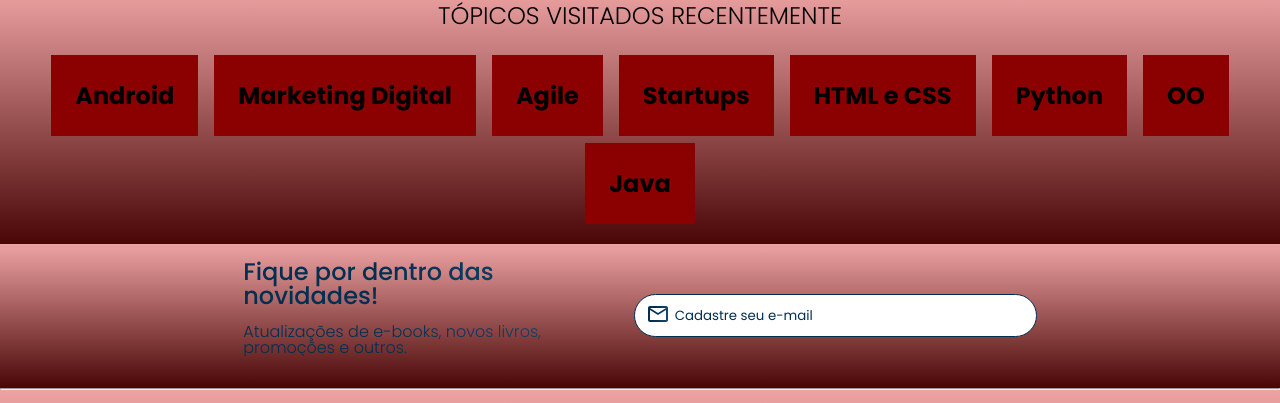
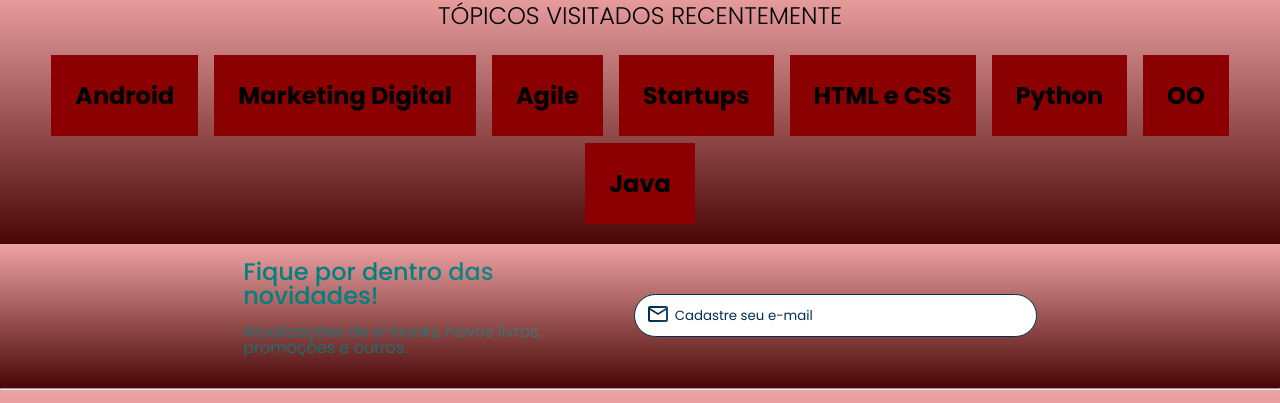
Before and after one commit to cristiannatan/preject-two, a plain HTML site: page index.html in a window 1280 px wide. Shown: the part 2109-2512 px from the top of the page. Drawn offline with nearby package versions, Linux system fonts and the light colour scheme.

Commit message:
Update styles.css

```diff
--- a/styles.css
+++ b/styles.css
@@ -9,7 +9,7 @@
     --cor-de-fundo: #c0c0c0;
     --vermelho: #ff0000;
     --laranja: #8b0000;
-    --azul-degrade: linear-gradient(97.54deg, #002F52 35.49%, #326589 165.37%);
+    --azul-degrade: linear-gradient(97.54deg, #008080 35.49%, #808080 165.37%);
     --fonte-principal: "Poppins";
     --azul: #002F52;
     --fonte-secundario: "Josefin Sans";
```
